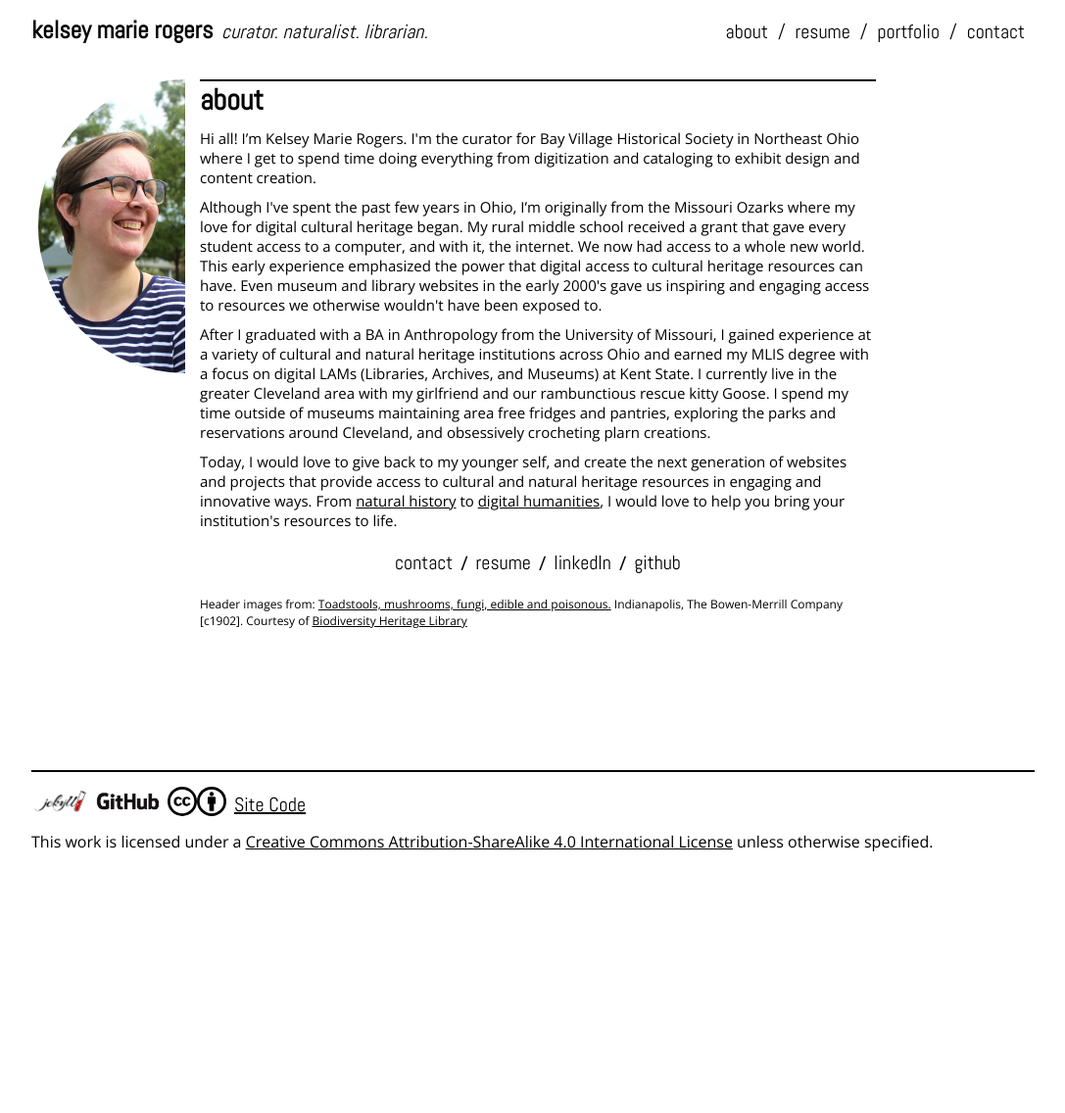
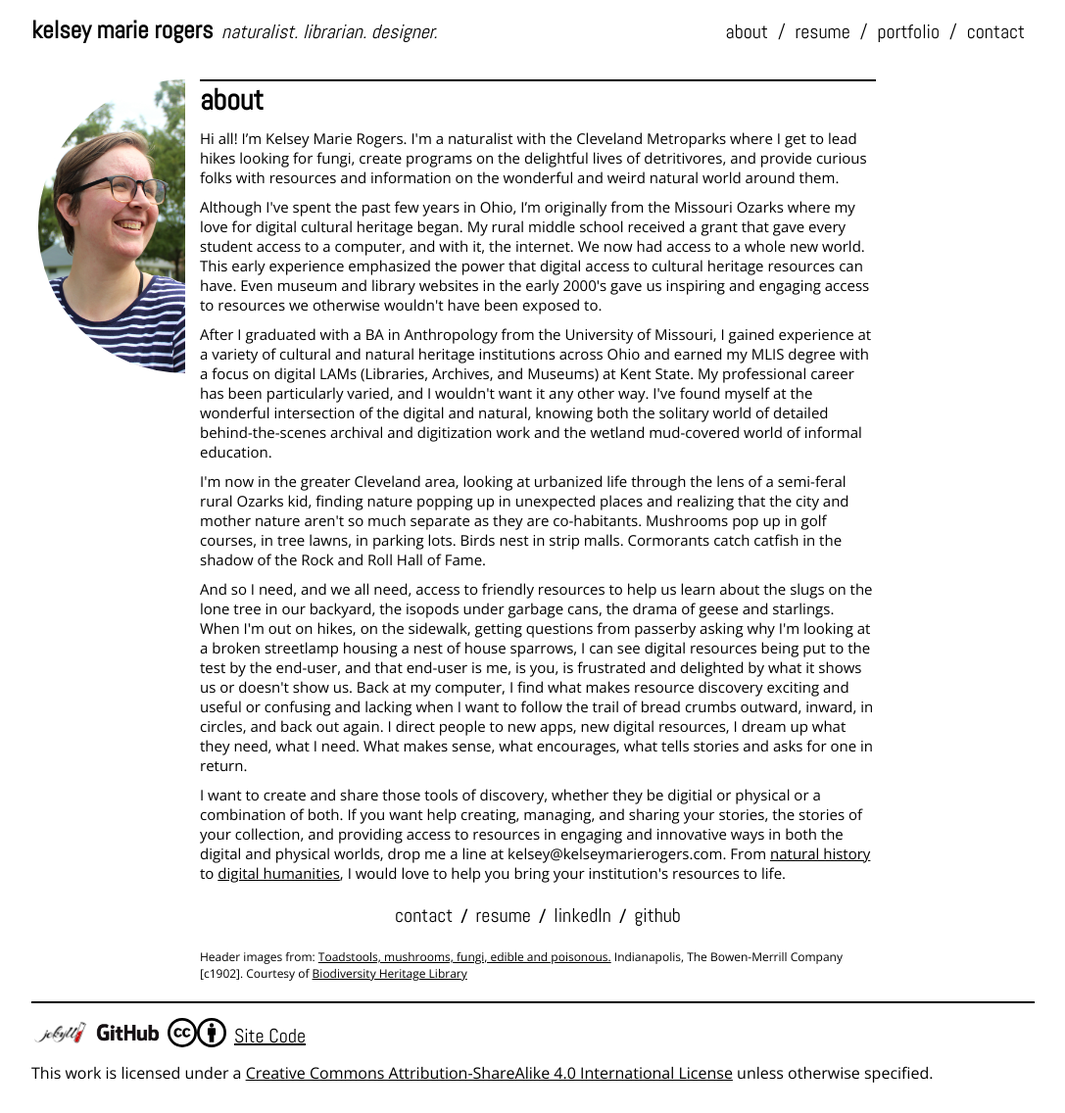
Before and after one commit to krogersst/krogersst.github.io, a Jekyll site: the page built from about.html, in a window 1280 px wide. Shown: the whole page at 98% size, without its empty margins (96-1183 px from the left). Built offline with Jekyll 4.4.1, drawn with Linux system fonts in a browser that asks for light colours; nearby versions of some CDN libraries; before the commit the page ends 900 px from its top, so only the background shows below that.

Commit message:
Winter 2021 Update

```diff
--- a/_includes/header.html
+++ b/_includes/header.html
@@ -4,7 +4,7 @@
 
     <div class="site-title">
         <a href="{{ "/" | relative_url }}">kelsey marie rogers</a>
-        <div>curator. naturalist. librarian.</div>
+        <div>naturalist. librarian. designer.</div>
     </div>
 
     <div class="nav-links">
--- a/_layouts/home.html
+++ b/_layouts/home.html
@@ -5,7 +5,7 @@ layout: default
         <div class="intro-box">
             <div class="home-ribbon">
                 <div class="home-title">
-                    curator. naturalist. librarian.
+                    naturalist. librarian. designer.
                 </div>
                 <div class="home-desc">
                   I'm Kelsey Marie Rogers. I believe every object has a story to tell, every creature has a history. Let me help you bring those stories to life.
--- a/about.html
+++ b/about.html
@@ -6,13 +6,17 @@ header-pic: kelsey_header.png
 header-pic-alt: kelsey_header_alt.png
 ---
 
-<p>Hi all! I’m Kelsey Marie Rogers. I'm the curator for Bay Village Historical Society in Northeast Ohio where I get to spend time doing everything from digitization and cataloging to exhibit design and content creation.</p>
+<p>Hi all! I’m Kelsey Marie Rogers. I'm a naturalist with the Cleveland Metroparks where I get to lead hikes looking for fungi, create programs on the delightful lives of detritivores, and provide curious folks with resources and information on the wonderful and weird natural world around them.</p>
 
 <p>Although I've spent the past few years in Ohio, I’m originally from the Missouri Ozarks where my love for digital cultural heritage began. My rural middle school received a grant that gave every student access to a computer, and with it, the internet. We now had access to a whole new world. This early experience emphasized the power that digital access to cultural heritage resources can have. Even museum and library websites in the early 2000's gave us inspiring and engaging access to resources we otherwise wouldn't have been exposed to.</p>
 
-<p>After I graduated with a BA in Anthropology from the University of Missouri, I gained experience at a variety of cultural and natural heritage institutions across Ohio and earned my MLIS degree with a focus on digital LAMs (Libraries, Archives, and Museums) at Kent State. I currently live in the greater Cleveland area with my girlfriend and our rambunctious rescue kitty Goose. I spend my time outside of museums maintaining area free fridges and pantries, exploring the parks and reservations around Cleveland, and obsessively crocheting plarn creations.</p>
+<p>After I graduated with a BA in Anthropology from the University of Missouri, I gained experience at a variety of cultural and natural heritage institutions across Ohio and earned my MLIS degree with a focus on digital LAMs (Libraries, Archives, and Museums) at Kent State. My professional career has been particularly varied, and I wouldn't want it any other way. I've found myself at the wonderful intersection of the digital and natural, knowing both the solitary world of detailed behind-the-scenes archival and digitization work and the wetland mud-covered world of informal education.</p>
 
-<p>Today, I would love to give back to my younger self, and create the next generation of websites and projects that provide access to cultural and natural heritage resources in engaging and innovative ways. From <a href="{{ site.baseurl }}/mlis/spadefoot/home">natural history</a> to <a href="http://visualizingabolition.org">digital humanities</a>, I would love to help you bring your institution's resources to life.</p>
+<p>I'm now in the greater Cleveland area, looking at urbanized life through the lens of a semi-feral rural Ozarks kid, finding nature popping up in unexpected places and realizing that the city and mother nature aren't so much separate as they are co-habitants. Mushrooms pop up in golf courses, in tree lawns, in parking lots. Birds nest in strip malls. Cormorants catch catfish in the shadow of the Rock and Roll Hall of Fame.</p>
+
+<p>And so I need, and we all need, access to friendly resources to help us learn about the slugs on the lone tree in our backyard, the isopods under garbage cans, the drama of geese and starlings. When I'm out on hikes, on the sidewalk, getting questions from passerby asking why I'm looking at a broken streetlamp housing a nest of house sparrows, I can see digital resources being put to the test by the end-user, and that end-user is me, is you, is frustrated and delighted by what it shows us or doesn't show us. Back at my computer, I find what makes resource discovery exciting and useful or confusing and lacking when I want to follow the trail of bread crumbs outward, inward, in circles, and back out again. I direct people to new apps, new digital resources, I dream up what they need, what I need. What makes sense, what encourages, what tells stories and asks for one in return.</p>
+
+<p>I want to create and share those tools of discovery, whether they be digitial or physical or a combination of both. If you want help creating, managing, and sharing your stories, the stories of your collection, and providing access to resources in engaging and innovative ways in both the digital and physical worlds, drop me a line at kelsey@kelseymarierogers.com. From <a href="{{ site.baseurl }}/mlis/spadefoot/home">natural history</a> to <a href="http://visualizingabolition.org">digital humanities</a>, I would love to help you bring your institution's resources to life.</p>
 
 <div id="about-links" class="spadefoot-header">
 <div class="spadefoot-links">
```
Also changed, not shown: resume.md (+9 -7 lines), 2 other files.
